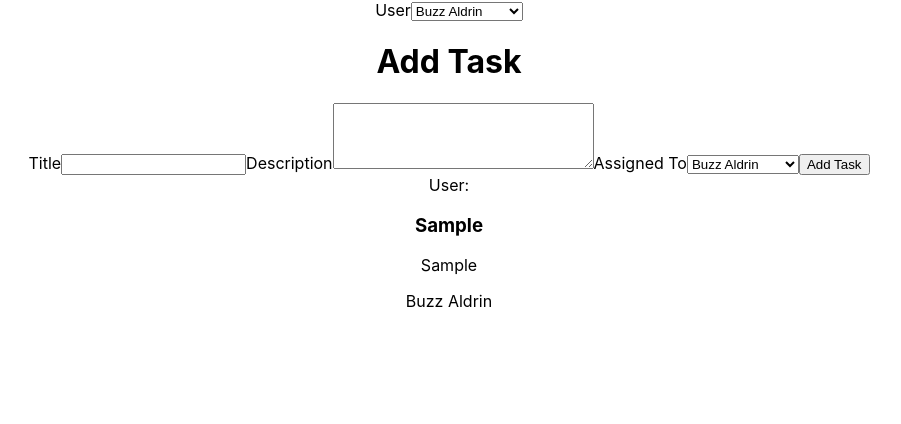
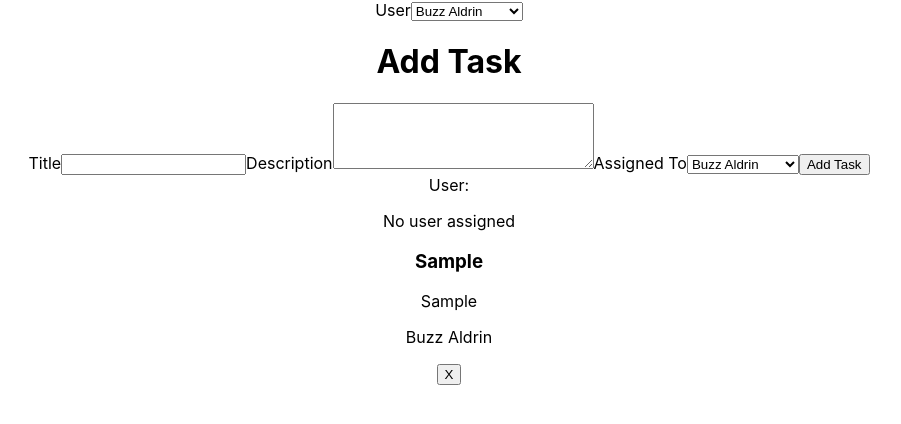
Before and after one commit to stevepetebruce/mars-mission, a React (Create React App) app: page / in a window 1280 px wide. Both pictures are taken after typing "Sample", "Sample" into the empty fields and a click on the button "Add Task". Shown: the top 424 px of the page, without its empty margins (191-1092 px from the left). Built offline with nearby package versions, Linux system fonts and the light colour scheme.

Commit message:
Delete task and set task creator to each task

```diff
--- a/src/actions/taskActions.js
+++ b/src/actions/taskActions.js
@@ -6,6 +6,7 @@ export const addTask = (task) => {
 };
 
 export const deleteTask = (id) => {
+	console.log("deleteTask action", id);
 	return {
 		type: "DELETE_TASK",
 		payload: id,
--- a/src/components/TaskInput.js
+++ b/src/components/TaskInput.js
@@ -6,14 +6,15 @@ import { v4 as uuidv4 } from "uuid";
 // components
 import UserInput from "./UserInput";
 
-import { useDispatch } from "react-redux";
+import { useDispatch, useSelector } from "react-redux";
 import { addTask } from "../actions/taskActions";
 
 // Spacemen on the mars mission
 import { SPACEMEN } from "./constants";
 
 function TaskInput() {
-	const taskDispatch = useDispatch();
+	const dispatch = useDispatch();
+	const { currentUser } = useSelector((state) => state.user);
 
 	const title = useRef(null);
 	const description = useRef(null);
@@ -31,8 +32,9 @@ function TaskInput() {
 			title: title.current.value,
 			description: description.current.value,
 			assignedTo: assignedTo,
+			user: currentUser || "No user assigned",
 		};
-		taskDispatch(addTask(task));
+		dispatch(addTask(task));
 		title.current.value = "";
 		description.current.value = "";
 		setAssignedTo(SPACEMEN[0]);
--- /dev/null
+++ b/src/components/TaskRemove.js
@@ -0,0 +1,20 @@
+import React from "react";
+
+import { useDispatch } from "react-redux";
+
+import { deleteTask } from "../actions/taskActions";
+
+function TaskRemove(taskId) {
+	const dispatch = useDispatch();
+
+	const handleRemoveTask = (id) => {
+		dispatch(deleteTask(id));
+	};
+	return (
+		<div>
+			<button onClick={() => handleRemoveTask(taskId)}>X</button>
+		</div>
+	);
+}
+
+export default TaskRemove;
--- a/src/components/Tasks.js
+++ b/src/components/Tasks.js
@@ -2,9 +2,11 @@ import React from "react";
 
 import { useSelector } from "react-redux";
 
+import TaskRemove from "./TaskRemove";
+
 function Tasks() {
 	const { tasks } = useSelector((state) => state.tasks);
-	console.log({ tasks });
+
 	return (
 		<div>
 			{!tasks.length ? (
@@ -12,9 +14,11 @@ function Tasks() {
 			) : (
 				tasks.map((task) => (
 					<div key={task.id}>
+						<p>{task.user}</p>
 						<h3>{task.title}</h3>
 						<p>{task.description}</p>
 						<p>{task.assignedTo}</p>
+						<TaskRemove taskId={task.id} />
 					</div>
 				))
 			)}
--- a/src/components/UserInput.js
+++ b/src/components/UserInput.js
@@ -7,10 +7,10 @@ import { addUser } from "../actions/userActions";
 import { SPACEMEN } from "./constants";
 
 function UserInput() {
-	const userDispatch = useDispatch();
+	const dispatch = useDispatch();
 
 	const handleUserChange = (e) => {
-		userDispatch(addUser(e.target.value));
+		dispatch(addUser(e.target.value));
 	};
 
 	return (
--- a/src/reducers/tasksReducer.js
+++ b/src/reducers/tasksReducer.js
@@ -10,7 +10,9 @@ const tasksReducer = (state = initialTasksState, action) => {
 				tasks: [...state.tasks, action.payload],
 			};
 		case "DELETE_TASK": {
-			const tasks = state.tasks.filter((task) => task.id !== action.payload);
+			const tasks = state.tasks.filter(
+				(task) => task.id !== action.payload.taskId
+			);
 			return {
 				...state,
 				tasks,
```
